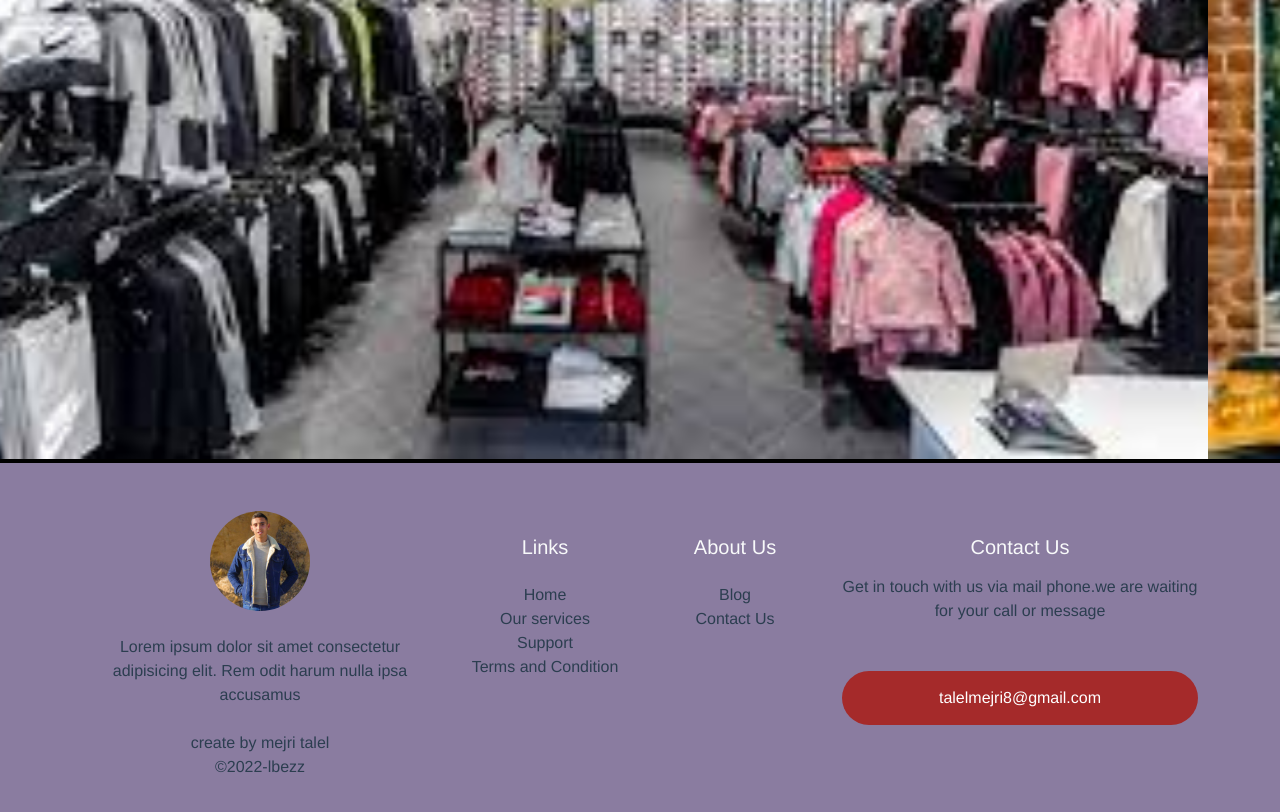
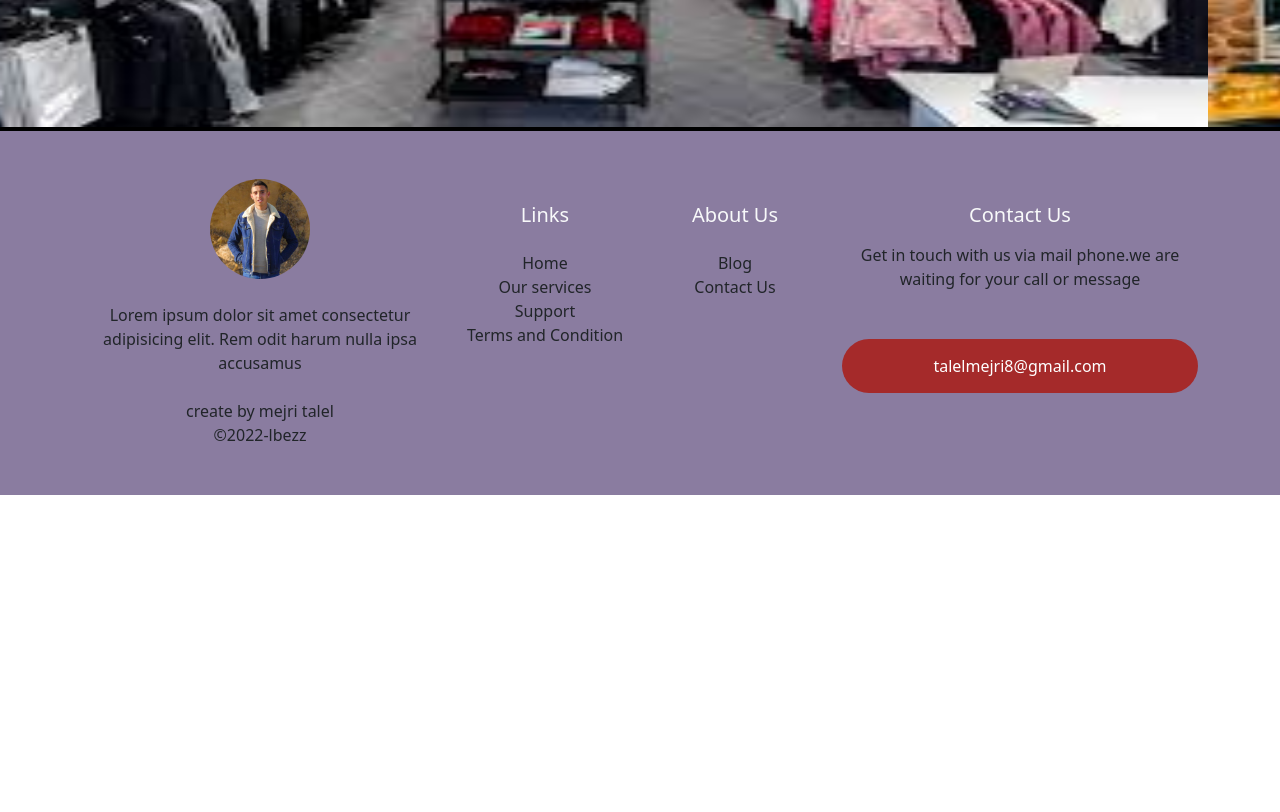
Before and after one commit to TalelMejri/First_Vue_Project, a Vue app: page / in a window 1280 px wide. Shown: the part 480-1292 px from the top of the page. After the commit the page ends 975 px from the top, so only its background shows below. Built offline with nearby package versions, Linux system fonts and the light colour scheme.

Commit message:
delete image

```diff
--- a/src/App.vue
+++ b/src/App.vue
@@ -1,5 +1,6 @@
 <template>
   <nav>
+    <img src="./assets/images/pub.png"/>
     <router-link to="/">home</router-link>
     <router-link to="/about">Store</router-link>
   </nav>
@@ -18,21 +19,21 @@ export default {
 }
 </script>
 
-<style>
+<style scoped>
  @import 'https://fonts.googleapis.com/icon?family=Material+Icons';
-#app {
-  font-family: Avenir, Helvetica, Arial, sans-serif;
-  -webkit-font-smoothing: antialiased;
-  -moz-osx-font-smoothing: grayscale;
-  color: #2c3e50;
-}
+
 nav {
   padding: 30px;
   text-align: center;
   box-shadow: 2px 15px -12px rgba(0, 0, 0, 0.57);
   background: linear-gradient(-90deg, #8a7ca0, #f5a7f2);
 }
-
+img{
+  width:120px;
+  position:absolute;
+  margin-top:-42px;
+  margin-left:-250px;
+}
 nav a {
   font-weight: bold;
   color: #fff;
--- a/src/components/HelloWorld.vue
+++ b/src/components/HelloWorld.vue
@@ -9,11 +9,10 @@
        <img  :alt="alter" :src="image2" />
     </div>
     <div class="carousel-item">
-       <img  :alt="alter" src="../assets/images/pub.png" />
+       <img  :alt="alter" :src="image3" />
     </div>
   </div>
 </div>
-
 </template>
 
 <script>
@@ -23,6 +22,7 @@ export default {
     return{
      image:'../assets/images/magasin.jpg',
      image2:'../assets/images/shop.jpg',
+       image3:'../assets/images/store.jpg',
      alter:'logo store'
     };
   },
@@ -34,7 +34,6 @@ export default {
 <style scoped>
 img{
    width:100%;
-   height:20%;
+   height:520px;
 }
-
 </style>
--- a/src/components/footerApp.vue
+++ b/src/components/footerApp.vue
@@ -39,28 +39,6 @@
                         <h5 class="text-light mt-4">Contact Us</h5>
                         <p class="1h-lg mt-3 mb-5">Get in touch with us via mail phone.we are waiting for your call or message</p>
                         <a class="btn rounded-pill main-btn w-100" href="#">talelmejri8@gmail.com</a>
-                        <ul class="d-flex mt-5 list-unstyled gap-3">
-                           <li>
-                            <a class="d-block text-dark" href="#">
-                                <i class="fa-brands fa-facebook p-2"></i>
-                            </a>
-                           </li>
-                           <li>
-                            <a class="d-block text-dark" href="#">
-                                <i class="fa-brands fa-github p-2"></i>
-                            </a>
-                           </li>
-                           <li>
-                            <a class="d-block text-dark" href="#">
-                                <i class="fa-brands fa-instagram p-2"></i>
-                            </a>
-                           </li>
-                           <li>
-                            <a class="d-block text-dark" href="#">
-                                <i class="fa-brands fa-twitter p-2"></i>
-                            </a>
-                           </li>
-                        </ul>
                     </div>
                 </div>
             </div>
@@ -78,6 +56,7 @@ export default {
 .footer{
     border-top: 4px solid #000;
     background-color:#8a7ca0;
+    height:250%;
 }
 img{
     border-radius: 50px;
```
Also changed, not shown: public/assets/images/store.jpg (renamed from public/assets/images/images (16).jpg).
